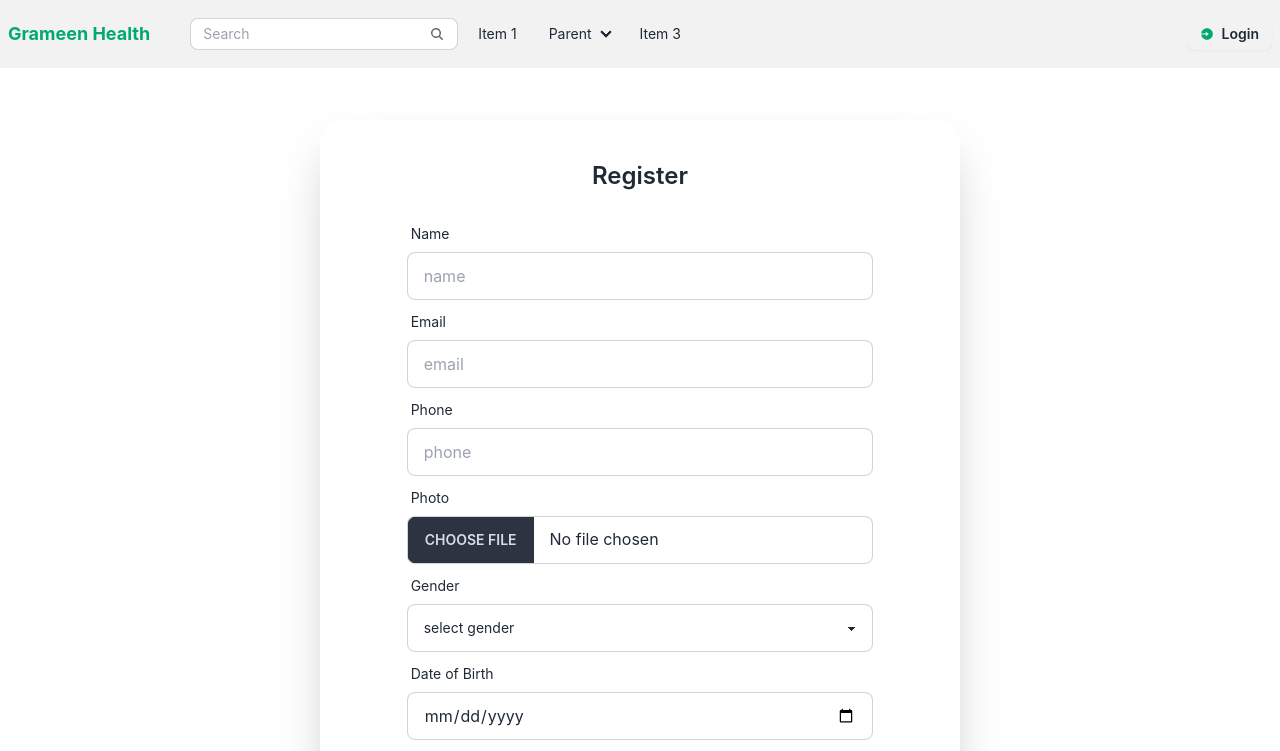
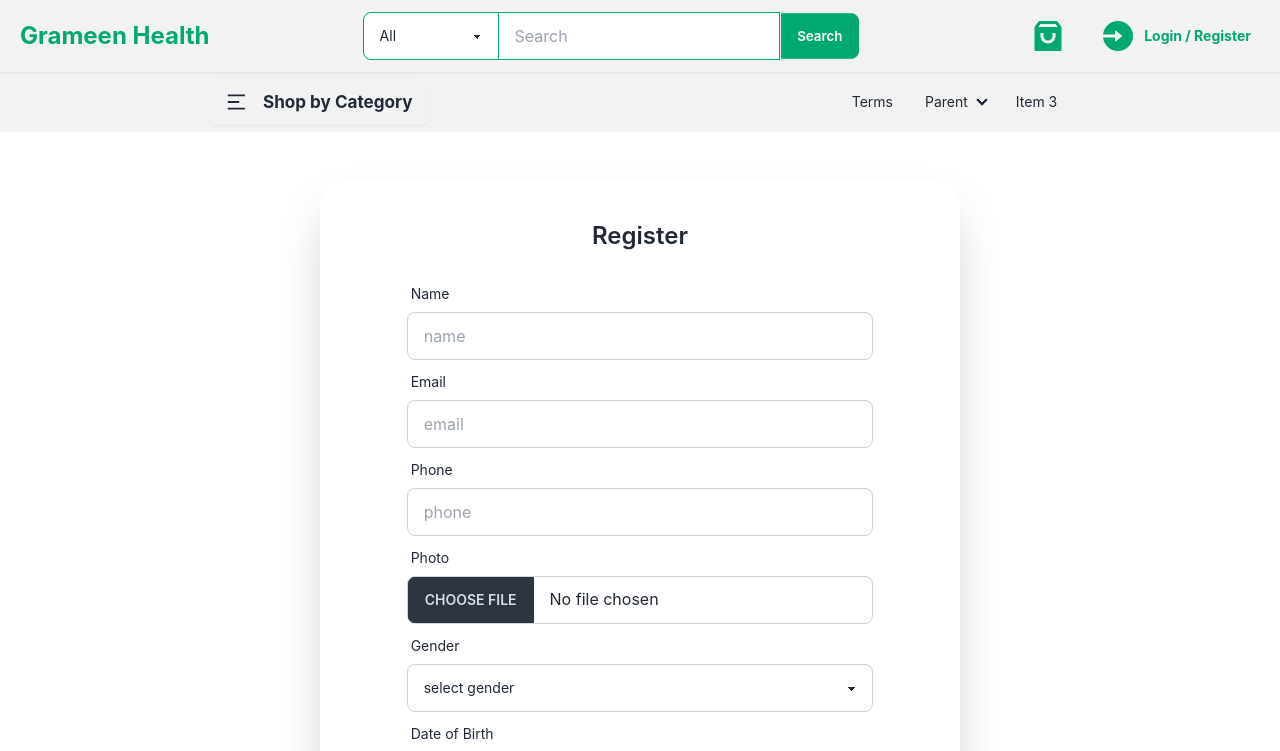
Before and after one commit to nurealammiaji/grameen-health-client, a React (Vite) app: page /register in a window 1280 px wide. Shown: the top 751 px of the page. Built offline with nearby package versions, Linux system fonts and the light colour scheme.

Commit message:
navbar style modified

```diff
--- a/src/components/Navbar/Navbar.jsx
+++ b/src/components/Navbar/Navbar.jsx
@@ -1,7 +1,7 @@
 import { useContext, useState } from "react";
 import { AuthContext } from "../../providers/AuthProvider";
 import { Link, NavLink } from "react-router-dom";
-import { RiLoginCircleFill, RiLogoutCircleRFill, RiUser3Fill, RiMenu2Line, RiCloseLargeLine } from "react-icons/ri";
+import { RiLoginCircleFill, RiUser3Fill, RiShoppingBag3Fill, RiMenu2Line, RiCloseLargeLine } from "react-icons/ri";
 
 const Navbar = () => {
 
@@ -13,17 +13,19 @@ const Navbar = () => {
         logout();
     }
 
-    const pageLinks = <>
-        <li><NavLink to={"/terms"}>Terms</NavLink></li>
+    const pageLinks = <ul className="menu menu-horizontal px-1">
+        <li><Link to={"/terms"}>Terms</Link></li>
         <li>
-            <a>Parent</a>
-            <ul className="p-2">
-                <li><a>Submenu 1</a></li>
-                <li><a>Submenu 2</a></li>
-            </ul>
+            <details>
+                <summary>Parent</summary>
+                <ul className="p-2">
+                    <li><a>Submenu 1</a></li>
+                    <li><a>Submenu 2</a></li>
+                </ul>
+            </details>
         </li>
         <li><a>Item 3</a></li>
-    </>
+    </ul>;
 
     const categoryLinks = <>
         <li><NavLink to={"/terms"}>Cat Terms</NavLink></li>
@@ -39,9 +41,10 @@ const Navbar = () => {
 
     return (
         <nav>
-            <div className="navbar bg-base-200 fixed z-50">
+            {/* First Navbar */}
+            <nav className="bg-base-200 fixed z-50 flex w-full items-center justify-between py-5 px-2 lg:p-3 border-2 border-t-0 border-l-0 border-r-0">
                 {/* Mobile Category */}
-                <div>
+                <div className="items-center flex">
                     <details className="dropdown" >
                         <summary tabIndex={0} role="button" className="btn btn-sm lg:hidden" onClick={() => setMenuToggle(!menuToggle)} >
                             {
@@ -54,51 +57,55 @@ const Navbar = () => {
                             {categoryLinks}
                         </ul>
                     </details>
-                    <Link to={"/"} className="min-w-full lg:min-w-max font-bold text-success lg:text-lg">Grameen Health</Link>
+                    <Link to={"/"} className="font-bold text-success lg:text-2xl ml-2">Grameen Health</Link>
                 </div>
                 {/* Search Desktop */}
-                <div className="ml-10 hidden lg:block">
-                    <label className="input input-sm input-bordered flex items-center gap-2">
-                        <input type="text" className="grow" placeholder="Search" />
-                        <svg
-                            xmlns="http://www.w3.org/2000/svg"
-                            viewBox="0 0 16 16"
-                            fill="currentColor"
-                            className="h-4 w-4 opacity-70">
-                            <path
-                                fillRule="evenodd"
-                                d="M9.965 11.026a5 5 0 1 1 1.06-1.06l2.755 2.754a.75.75 0 1 1-1.06 1.06l-2.755-2.754ZM10.5 7a3.5 3.5 0 1 1-7 0 3.5 3.5 0 0 1 7 0Z"
-                                clipRule="evenodd" />
-                        </svg>
-                    </label>
+                <div className="join hidden lg:flex">
+                    <select className="select select-bordered select-success join-item">
+                        <option value={null}>All</option>
+                        <option>Equipments</option>
+                        <option>Medicines</option>
+                        <option>Health</option>
+                    </select>
+                    <div>
+                        <div>
+                            <input className="input input-bordered input-success join-item" placeholder="Search" />
+                        </div>
+                    </div>
+                    <button className="btn join-item btn-success text-white">Search</button>
                 </div>
-                <div className="navbar-center hidden lg:flex">
-                    <ul className="menu menu-horizontal px-1">
-                        <li><a>Item 1</a></li>
-                        <li>
-                            <details>
-                                <summary>Parent</summary>
-                                <ul className="p-2">
-                                    <li><a>Submenu 1</a></li>
-                                    <li><a>Submenu 2</a></li>
-                                </ul>
-                            </details>
-                        </li>
-                        <li><a>Item 3</a></li>
-                    </ul>
-                </div>
-                <div className="navbar-end">
+                <div>
+                    <button className="btn btn-sm btn-ghost lg:btn-md text-success"><RiShoppingBag3Fill className="text-2xl lg:text-4xl" /></button>
                     {
                         (user) ?
-                            <div className="flex items-center">
-                                <button className="mr-2 btn btn-sm"><RiUser3Fill className="font-bold text-success" /><span className="hidden md:block">{user.email}</span></button>
-                                <button onClick={handleLogout} className="btn btn-sm"><RiLogoutCircleRFill className="font-bold text-error" /><span className="hidden md:block">Logout</span></button>
-                            </div> :
-                            <Link to={"/login"} className="btn btn-sm"><RiLoginCircleFill className="font-bold text-success" /><span className="hidden md:block">Login</span></Link>
+
+                            <button className="btn btn-sm lg:btn-md btn-ghost text-success"><RiUser3Fill className="text-2xl lg:text-4xl" /></button> :
+                            <Link to={"/login"} className="btn lg:btn-md btn-ghost text-success text-lg font-bold"><RiLoginCircleFill className="text-2xl lg:text-4xl hidden lg:block" /><RiUser3Fill className="text-2xl lg:hidden" /><span className="hidden lg:block">Login / Register</span></Link>
                     }
                 </div>
+            </nav>
+            <div>
+                <br /><br /><br />
             </div>
-            <br /><br /><br />
+            {/* Second Navbar */}
+            <nav className="bg-base-200 flex w-full items-center justify-around p-1">
+                <details className="dropdown hidden lg:flex" >
+                    <summary tabIndex={0} role="button" className="btn" onClick={() => setCategoryToggle(!categoryToggle)} >
+                        {
+                            (categoryToggle) ?
+                                <RiMenu2Line className="text-2xl" /> :
+                                <RiCloseLargeLine className="text-2xl" />
+                        }
+                        <span className="text-lg font-bold ml-2">Shop by Category</span>
+                    </summary>
+                    <ul tabIndex={0} className="menu menu-sm dropdown-content bg-base-200 rounded-box z-[1] mt-3 w-52 p-2 shadow">
+                        {categoryLinks}
+                    </ul>
+                </details>
+                <div className="">
+                    {pageLinks}
+                </div>
+            </nav>
         </nav>
     )
 }
--- a/src/index.css
+++ b/src/index.css
@@ -6,6 +6,7 @@
   font-family: Inter, system-ui, Avenir, Helvetica, Arial, sans-serif;
   line-height: 1.5;
   font-weight: 400;
+  /* font-size: 18px; */
 
   /* color-scheme: light dark;
   color: rgba(255, 255, 255, 0.87);
--- a/src/pages/Register/Register.jsx
+++ b/src/pages/Register/Register.jsx
@@ -68,7 +68,7 @@ const Register = () => {
                 Swal.fire({
                     position: "center",
                     icon: "error",
-                    title: `${error.message}`,
+                    title: `${error}`,
                     showConfirmButton: false,
                     timer: 1500
                 });
```
